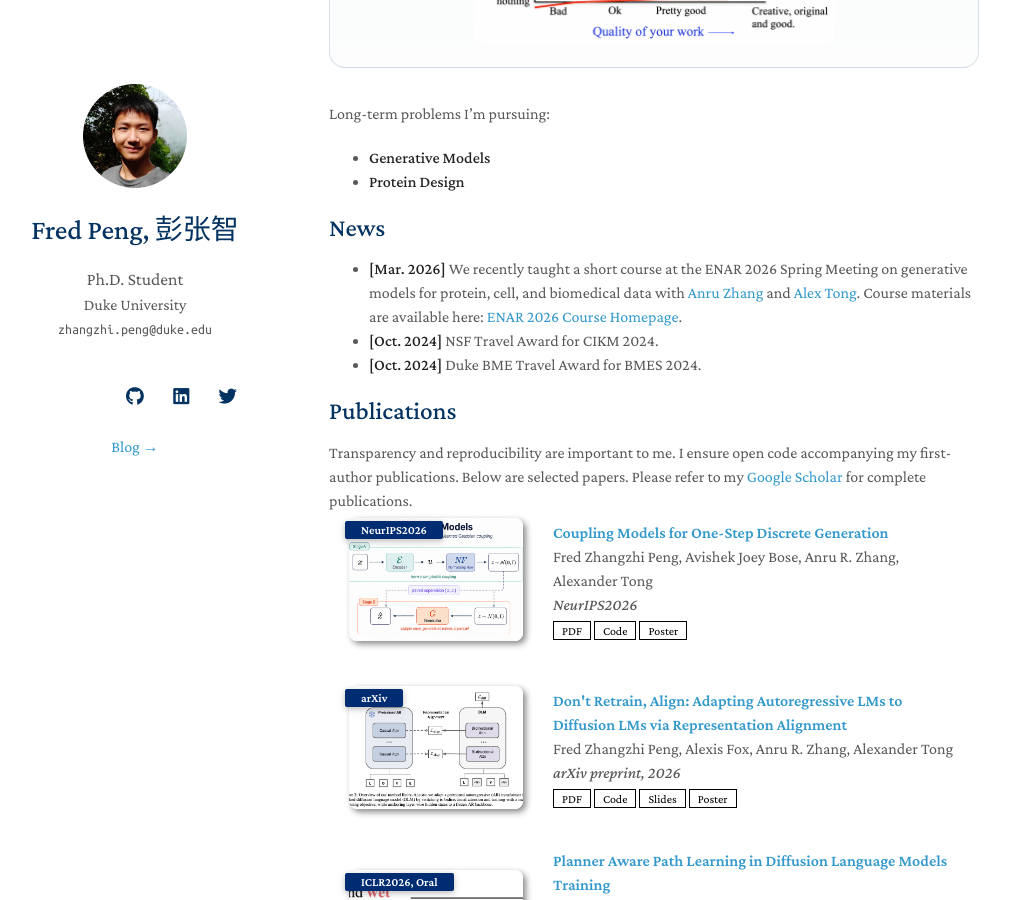
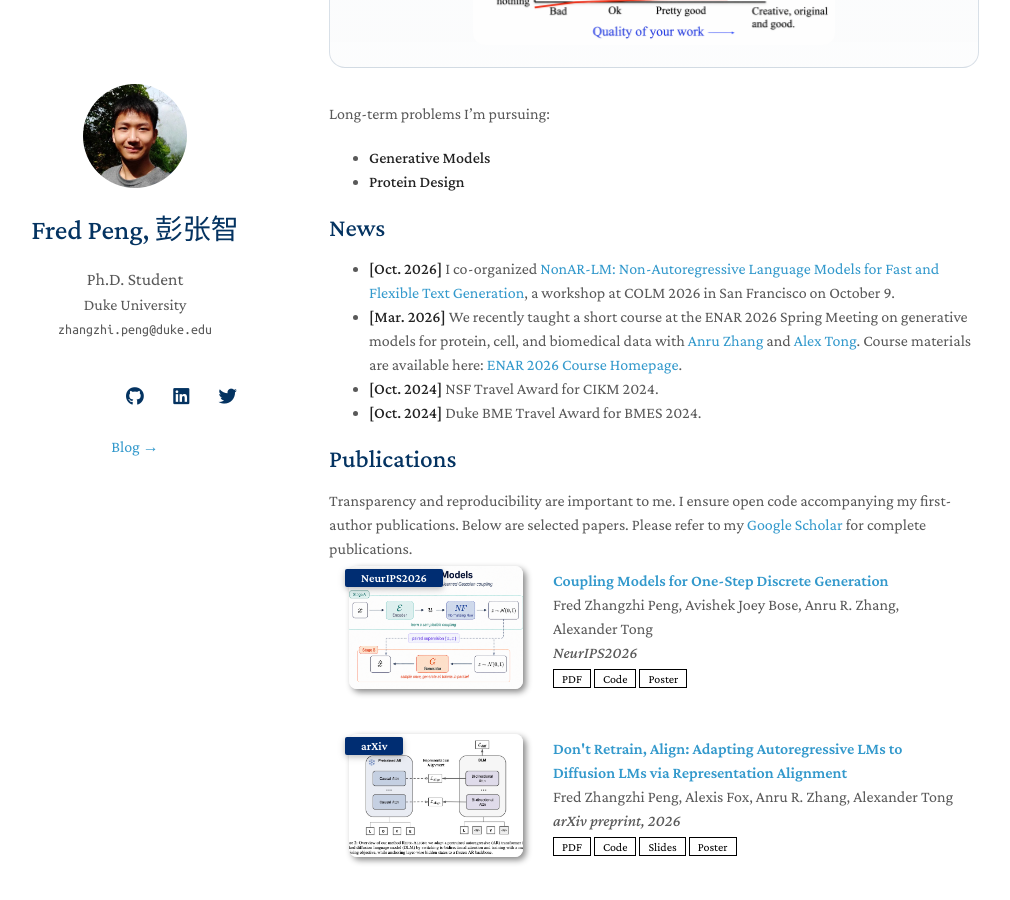
Before and after one commit to pengzhangzhi/home, a Jekyll site: the page built from index.md, in a window 1280 px wide and 900 px high, scrolled down 658 px. Shown: the whole window, without its empty margins (141-1151 px from the left). Built offline with Jekyll 4.4.1, drawn with Linux system fonts in a browser that asks for light colours; nearby versions of some CDN libraries; a style sheet for code colours, icons or effects is not loaded; our own code applies the rules of GitHub Pages for plain Markdown files; some of the changed text lies outside the part shown.

Commit message:
Add NonAR-LM COLM 2026 workshop organizing role to homepage

```diff
--- a/_includes/services.md
+++ b/_includes/services.md
@@ -1,4 +1,9 @@
 ## Services
+
+<h4 style="margin:0 10px 0;">Workshop Organizer</h4>
+<ul style="margin:0 0 20px;">
+  <li>Co-organizer, <a href="https://pengzhangzhi.github.io/NonAR-LM/"><autocolor>NonAR-LM: Non-Autoregressive Language Models for Fast and Flexible Text Generation</autocolor></a>, COLM 2026, San Francisco, October 9, 2026.</li>
+</ul>
 
 <h4 style="margin:0 10px 0;">Conference Reviewers</h4>
 <p style="margin:0 0 5px;">NIPS 2025, KDD 2025, ICLR 2025</p>
--- a/index.md
+++ b/index.md
@@ -28,6 +28,7 @@ Long-term problems I'm pursuing:
 
 ## News
 
+- **[Oct. 2026]** I co-organized [NonAR-LM: Non-Autoregressive Language Models for Fast and Flexible Text Generation](https://pengzhangzhi.github.io/NonAR-LM/), a workshop at COLM 2026 in San Francisco on October 9.
 - **[Mar. 2026]** We recently taught a short course at the ENAR 2026 Spring Meeting on generative models for protein, cell, and biomedical data with [Anru Zhang](https://anruzhang.github.io/) and [Alex Tong](https://www.alextong.net/). Course materials are available here: [ENAR 2026 Course Homepage](https://pengzhangzhi.github.io/ENAR26-Course-Homepage).
 - **[Oct. 2024]** NSF Travel Award for CIKM 2024.
 - **[Oct. 2024]** Duke BME Travel Award for BMES 2024.
```
